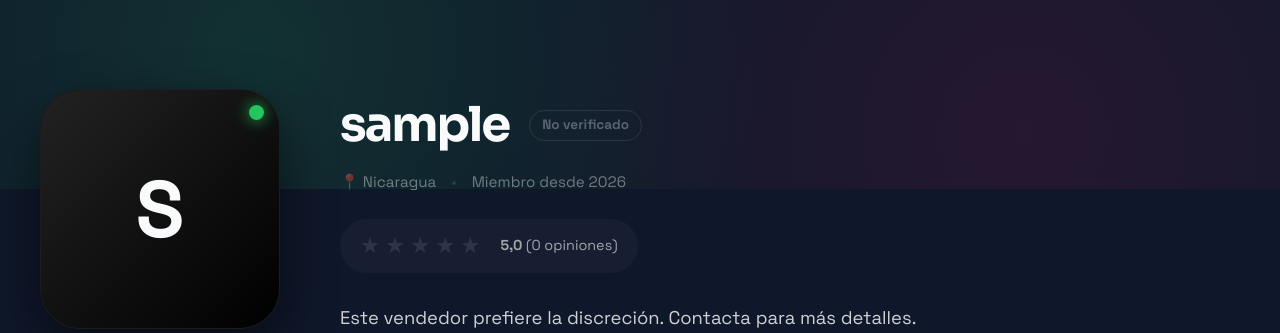
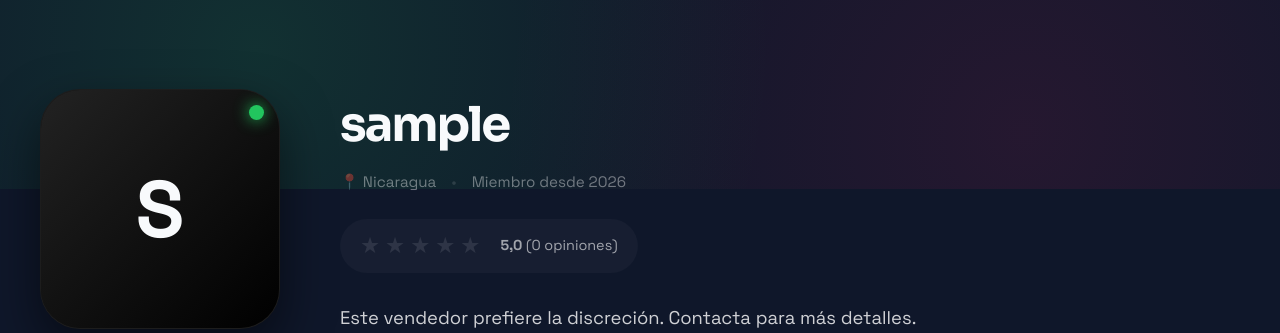
Before and after one commit to olvin78/walo, a Django app: a page that uses templates/core/user_profile.html in a window 1280 px wide. Shown: the part 162-495 px from the top of the page. Run offline with Django 5.2, Linux system fonts and the light colour scheme; the visitor is signed in with stand-in values (Sample User, id 1); data comes from the database, SQL or seed files in the repository; data that the repository does not hold is empty; parts of the project's set-up code (start-up, migrations or seed data) failed here and were passed over.

Commit message:
clean(profile): remove cluttering unverified badges from user profile header

```diff
--- a/templates/core/user_profile.html
+++ b/templates/core/user_profile.html
@@ -35,10 +35,6 @@
                     <h1 class="fluid-name">{{ profile_user.username }}</h1>
                     {% if profile_user.profile.is_verified %}
                         <span class="fluid-verified">✓ Verificado</span>
-                    {% elif profile_user.profile.verification_photo %}
-                        <span class="fluid-pending" style="color: rgba(255,255,255,0.3); font-size: 0.85rem; font-weight: 700; border: 1px solid rgba(255,255,255,0.1); padding: 4px 12px; border-radius: 50px;">Verificación pendiente</span>
-                    {% else %}
-                        <span class="fluid-pending" style="color: rgba(255,255,255,0.3); font-size: 0.85rem; font-weight: 700; border: 1px solid rgba(255,255,255,0.1); padding: 4px 12px; border-radius: 50px;">No verificado</span>
                     {% endif %}
                     {% if system_payments_enabled and profile_user.profile.is_pro %}
                         <span class="fluid-pro-badge">Pro</span>
```
